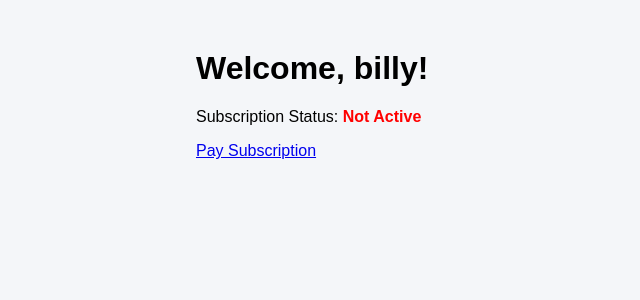
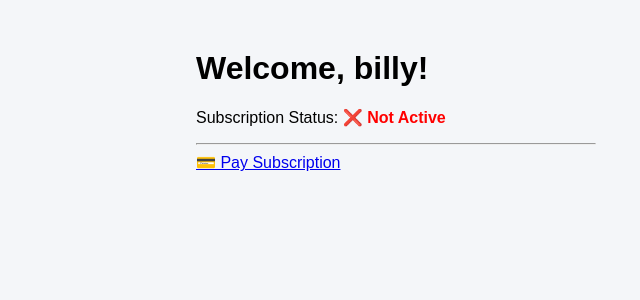
Before and after one commit to devbilly789-dotcom/nck_portal, a Django app: page /dashboard/ in a window 1280 px wide. Shown: the part 98-398 px from the top of the page, without its empty margins (244-884 px from the left). Run offline with Django 5.2, Linux system fonts and the light colour scheme; a user stored in the database is signed in; data comes from the database, SQL or seed files in the repository.

Commit message:
Update dashboard.html

```diff
--- a/templates/dashboard.html
+++ b/templates/dashboard.html
@@ -1,22 +1,53 @@
 {% extends "base.html" %}
 {% block content %}
+
 <h1>Welcome, {{ user.username }}!</h1>
 
 <p>
   Subscription Status:
   {% if profile.subscription_active %}
-    <span style="color: green; font-weight: bold;">Active</span>
-    (Valid until: {{ profile.subscription_end|date:"d M Y H:i" }})
+      <span style="color: green; font-weight: bold;">
+          ✅ Active
+      </span>
+      <br>
+      Valid until: {{ profile.subscription_end|date:"d M Y H:i" }}
+
+  {% elif latest_payment and not latest_payment.approved %}
+      <span style="color: orange; font-weight: bold;">
+          ⏳ Waiting for verification...
+      </span>
+
   {% else %}
-    <span style="color: red; font-weight: bold;">Not Active</span>
+      <span style="color: red; font-weight: bold;">
+          ❌ Not Active
+      </span>
   {% endif %}
 </p>
 
-<a href="{% url 'payment' %}">
-  {% if profile.subscription_active %}
-    Renew Subscription
-  {% else %}
-    Pay Subscription
-  {% endif %}
-</a>
+<hr>
+
+{% if profile.subscription_active %}
+
+    <a href="{% url 'question_list' %}">
+        📚 Start Questions
+    </a>
+    <br><br>
+    <a href="{% url 'payment' %}">
+        🔄 Renew Subscription
+    </a>
+
+{% elif latest_payment and not latest_payment.approved %}
+
+    <p style="color: orange;">
+        Your payment has been submitted and is awaiting approval.
+    </p>
+
+{% else %}
+
+    <a href="{% url 'payment' %}">
+        💳 Pay Subscription
+    </a>
+
+{% endif %}
+
 {% endblock %}
```
